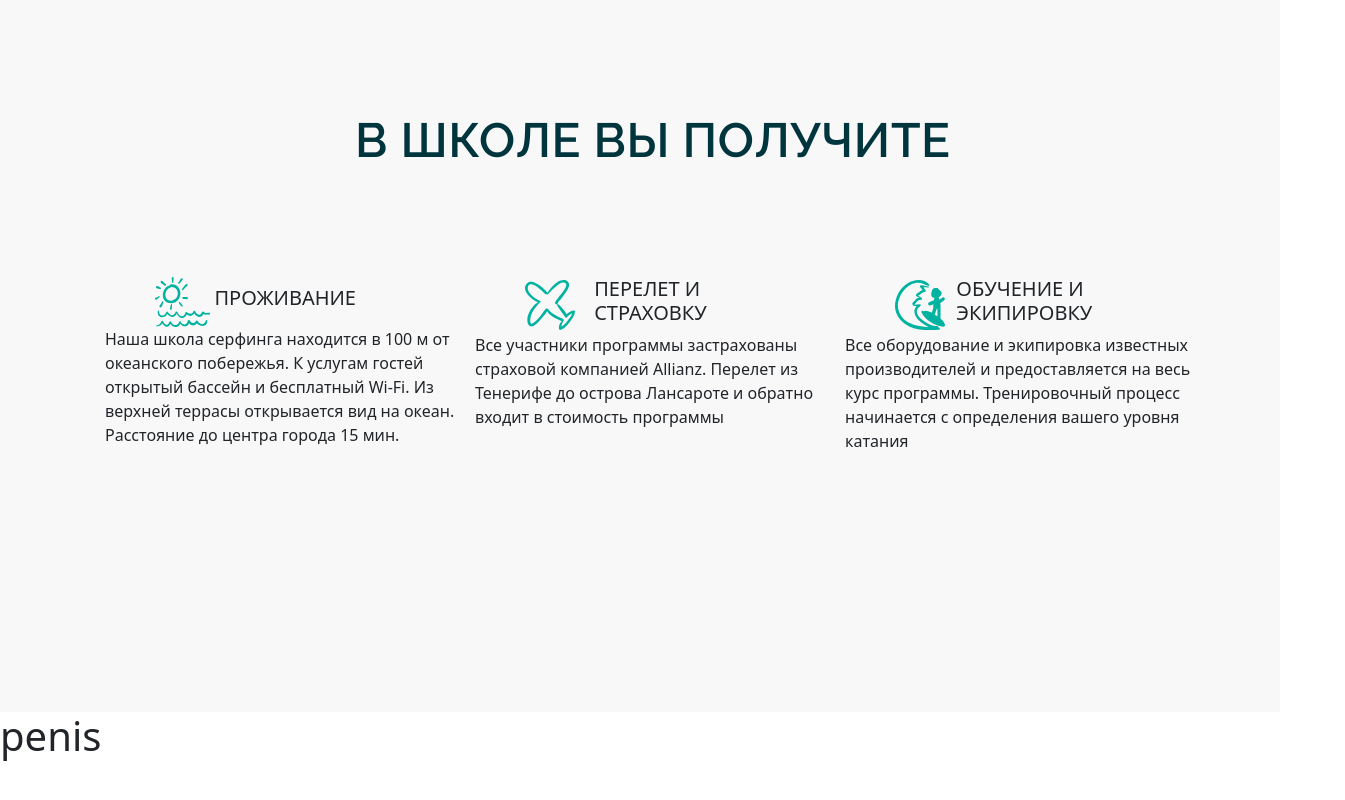
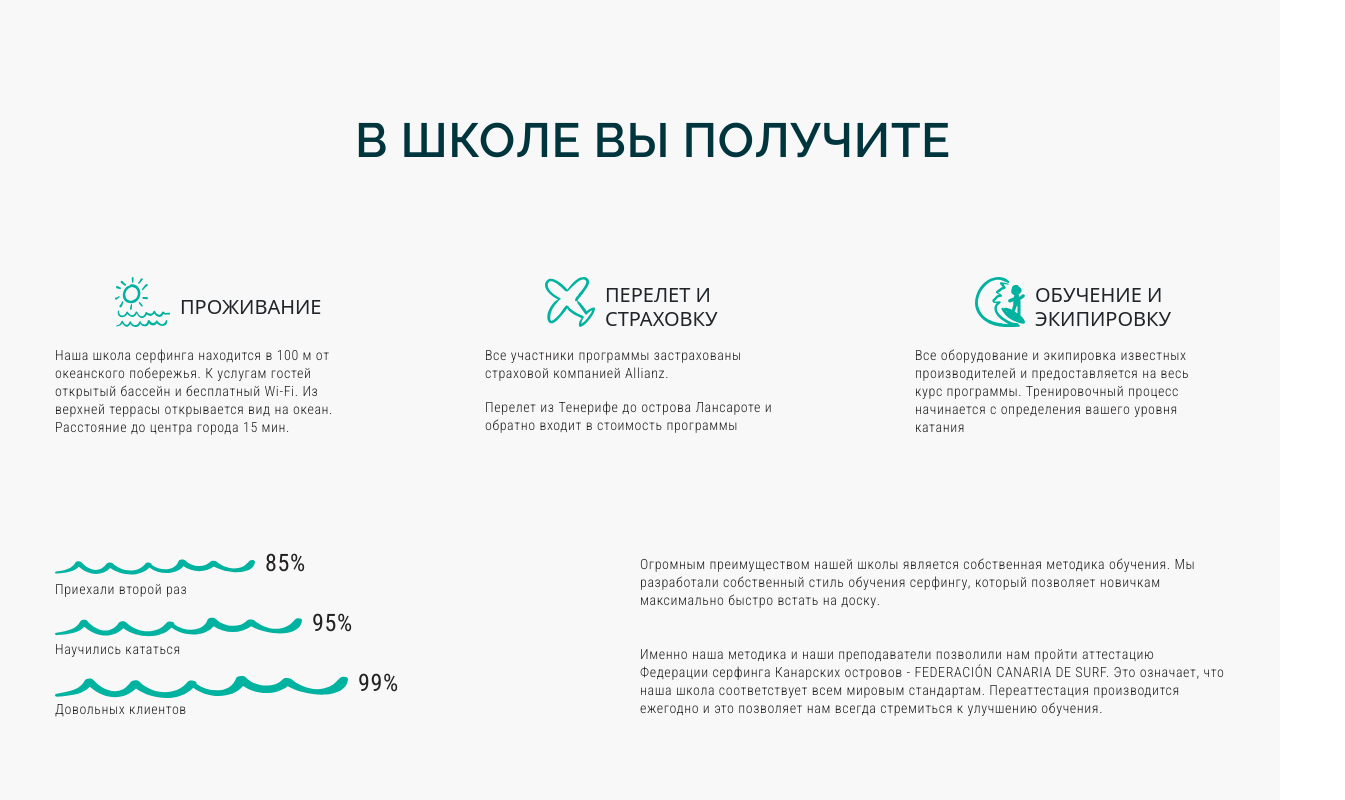
Before and after one commit to micromoleckula/3.-Surfing_school, a plain HTML site: page index.html in a window 1280 px wide. Shown: the part 1925-2725 px from the top of the page, 1345 px wide, since content can reach past the window. Before the commit the page ends 2693 px from the top, so only its background shows below. Drawn offline with nearby package versions, Linux system fonts and the light colour scheme.

Commit message:
27.07.2023

```diff
--- a/css/style.css
+++ b/css/style.css
@@ -135,6 +135,7 @@ padding-left: 20px;
     min-height: 100vh;
     background: url(../img/color-bg.jpg) no-repeat center;
     background-size: cover;
+    height: 1000px;
 }
 
 .garanties__text {
@@ -150,20 +151,103 @@ padding-left: 20px;
     line-height: 56px;
     letter-spacing: 0.6px;
     text-align: left;
-
     color: #01353E;
 }
 
 .benefits{
-    display: grid;
-    grid-template-columns: repeat(3, 1fr);
-    padding: 0 10px 0 50px;
+    display: flex;
+}
+
+.benefits__paragraf {
+    width: 300px;
+    color: #242121;
+    font-family: 'Roboto Condensed';
+    font-size: 14px;
+    font-style: normal;
+    font-weight: 300;
+    line-height: 18px;
+    letter-spacing: 0.6px;
+}
+
+.benefits-1 {
+    padding-right: 130px;
 }
 
 .benefits-2 {
+    display: flex;
+    align-items: center;
+    padding-left: 60px;
+}
+
+.benefits__text {
+    padding-left: 10px;
+    width: 150px;
+}
+.benefits__img {
+    padding-bottom: 19px;
+}
+
+.triple__vector{
+    padding-top: 102px;
+}
+
+.vector {
+    display: flex;
+}
+
+.vector__text {
+    color: #242121;
+    font-family: 'Roboto Condensed';
+    font-size: 24px;
+    font-style: normal;
+    font-weight: 400;
+    line-height: 18px; /* 75% */
+    letter-spacing: 0.6px;
+    padding-left: 10px;
+}
+
+.vector__paragraf {
+    color: #242121;
+    font-family: Roboto Condensed;
+    font-size: 14px;
+    font-style: normal;
+    font-weight: 300;
+    line-height: 18px; /* 128.571% */
+    letter-spacing: 0.6px;
+}
+
+.vector__img1 {
+    background-size: cover;
+    width: 200px;
+}
+
+.vector__img2 {
+    background-size: cover;
+    width: 247px;
+}
+
+.vector__img3 {
+    background-size: cover;
+    width: 293px;
+}
+
+.vector11 {
     display: grid;
-    grid-template-columns: repeat(4, 1fr);
-    align-items: center;
-    padding-left: 50px;
+    grid-template-columns: repeat(2,1fr);
+}
+
+.vector__text-right {
+    padding-top: 103px;
+    color: #242121;
+    font-family: 'Roboto Condensed';
+    font-size: 14px;
+    font-style: normal;
+    font-weight: 300;
+    line-height: 18px; /* 128.571% */
+    letter-spacing: 0.6px;
+}
+
+.vector__paragraf-22 {
+    padding-top: 20px
 }
 /* garanties end */
--- a/index.html
+++ b/index.html
@@ -98,7 +98,8 @@
                             <img src="./img/svg/plane.svg" alt="" class="benefits__img">
                             <h5 class="benefits__text">ПЕРЕЛЕТ И СТРАХОВКУ</h5>
                         </div>
-                            <p class="benefits__paragraf">Все участники программы застрахованы страховой компанией Allianz. Перелет из Тенерифе до острова Лансароте  и обратно входит в стоимость программы</p>
+                        <p class="benefits__paragraf">Все участники программы застрахованы страховой компанией Allianz.</p>
+                        <p class="benefits__paragraf">Перелет из Тенерифе до острова Лансароте  и обратно входит в стоимость программы</p>
                     </div>
 
                     <div class="benefits-1">
@@ -109,12 +110,38 @@
                         <p class="benefits__paragraf">Все оборудование и экипировка известных производителей и предоставляется на весь курс программы. Тренировочный процесс начинается с определения вашего уровня катания </p>
                     </div>
                 </div>
+
+                <div class="vector11">
+                    <div class="triple__vector">
+
+                        <div class="vector">
+                            <img src="./img/svg/Vector1.svg" alt="1" class="vector__img1">
+                            <h5 class="vector__text">85%</h5>
+                        </div>
+                        <p class="vector__paragraf">Приехали второй раз</p>
+
+                        <div class="vector">
+                            <img src="./img/svg/Vector1.svg" alt="1" class="vector__img2">
+                            <h5 class="vector__text">95%</h5>
+                        </div>
+                        <p class="vector__paragraf">Научились кататься</p>
+
+                        <div class="vector">
+                            <img src="./img/svg/Vector1.svg" alt="1" class="vector__img3">
+                            <h5 class="vector__text">99%</h5>
+                        </div>
+                        <p class="vector__paragraf">Довольных клиентов</p>
+
+                    </div>
+                    <div class="vector__text-right">
+                        <p class="vector__paragraf-2">Огромным преимуществом нашей школы является собственная методика обучения. Мы разработали собственный стиль обучения серфингу, который позволяет новичкам максимально быстро встать на доску. </p>
+                        <p class="vector__paragraf-2 vector__paragraf-22">Именно наша методика и наши преподаватели позволили нам пройти аттестацию Федерации серфинга Канарских островов - FEDERACIÓN CANARIA DE SURF. Это означает, что наша школа соответствует всем мировым стандартам. Переаттестация производится ежегодно и это позволяет нам всегда стремиться к улучшению обучения.</p>
+                    </div>
+                </div>
             </div>
         </div>
     </section>
 
     <!-- garanties end -->
-
-    <h1>penis</h1>
 </body>
 </html>
```
Also changed, not shown: img/svg/Vector1.svg (added), img/svg/Vector2.svg (added), img/svg/Vector3.svg (added). Lines whose indentation alone changed are shown as unchanged.
